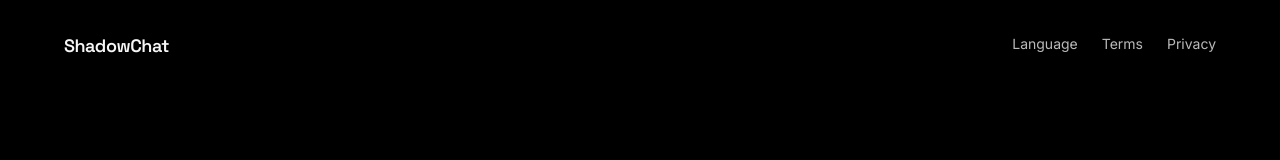
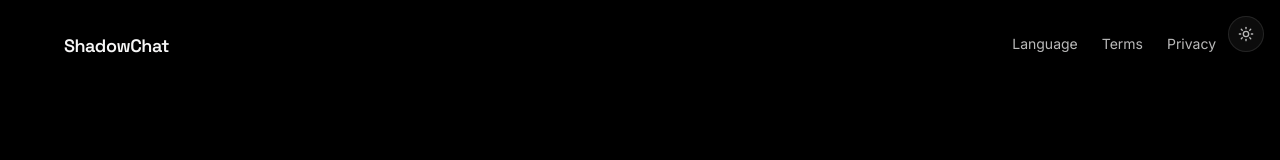
Before and after one commit to jaikisan157/shadowchat, a React (Vite) app in the folder app/: page / in a window 1280 px wide. Shown: the top 160 px of the page. Built offline with nearby package versions, Linux system fonts and the light colour scheme; no server answers.

Commit message:
Fix: remove waiting msg on match + light mode theme toggle + chat bg adapts to theme

```diff
--- a/app/src/App.tsx
+++ b/app/src/App.tsx
@@ -1,6 +1,7 @@
 import { useState, useEffect, useRef, useCallback } from 'react';
 import { gsap } from 'gsap';
 import { ScrollTrigger } from 'gsap/ScrollTrigger';
+import { Sun, Moon } from 'lucide-react';
 import { HeroSection } from '@/sections/HeroSection';
 import { ChatSection } from '@/sections/ChatSection';
 import { useWebSocket } from '@/hooks/useWebSocket';
@@ -10,6 +11,9 @@ gsap.registerPlugin(ScrollTrigger);
 
 function App() {
   const [showChat, setShowChat] = useState(false);
+  const [isDark, setIsDark] = useState(() => {
+    return localStorage.getItem('shadowchat_theme') !== 'light';
+  });
   const mainRef = useRef<HTMLDivElement>(null);
   const heroRef = useRef<HTMLDivElement>(null);
   const chatRef = useRef<HTMLDivElement>(null);
@@ -24,6 +28,19 @@ function App() {
     stopChat,
     newChat
   } = useWebSocket();
+
+  // Apply theme to html element
+  useEffect(() => {
+    if (isDark) {
+      document.documentElement.classList.remove('light');
+      localStorage.setItem('shadowchat_theme', 'dark');
+    } else {
+      document.documentElement.classList.add('light');
+      localStorage.setItem('shadowchat_theme', 'light');
+    }
+  }, [isDark]);
+
+  const toggleTheme = useCallback(() => setIsDark(d => !d), []);
 
   // Handle start chat from hero
   const handleStartChat = useCallback(() => {
@@ -76,12 +93,23 @@ function App() {
   }, [chatState.status, stopChat, showChat]);
 
   return (
-    <div ref={mainRef} className="relative bg-black min-h-screen">
+    <div ref={mainRef} className="relative min-h-screen" style={{ background: 'var(--dark-bg)' }}>
       {/* Grain Overlay */}
       <div className="grain-overlay" />
 
       {/* Vignette */}
       <div className="vignette" />
+
+      {/* Theme Toggle */}
+      <button
+        onClick={toggleTheme}
+        className="fixed top-4 right-4 z-[60] w-9 h-9 rounded-full flex items-center justify-center bg-dark-card border border-white/10 hover:border-white/20 transition-all shadow-lg"
+        title={isDark ? 'Switch to Light Mode' : 'Switch to Dark Mode'}
+      >
+        {isDark
+          ? <Sun className="w-4 h-4 text-text-secondary" />
+          : <Moon className="w-4 h-4 text-text-secondary" />}
+      </button>
 
       {/* Hero Section */}
       <div
--- a/app/src/hooks/useWebSocket.ts
+++ b/app/src/hooks/useWebSocket.ts
@@ -186,7 +186,8 @@ export function useWebSocket(): {
           partnerId: data.partnerId,
           isTyping: false,
           messages: [
-            ...prev.messages,
+            // Remove the "Looking for someone..." waiting message
+            ...prev.messages.filter(m => !(m.sender === 'system' && m.text.includes('Looking for'))),
             {
               id: generateMessageId(),
               text: data.message,
--- a/app/src/index.css
+++ b/app/src/index.css
@@ -35,6 +35,22 @@
     --dark-input: #141414;
     --text-primary: #F6F6F6;
     --text-secondary: #B8B8B8;
+    --border-color: rgba(255, 255, 255, 0.1);
+    --header-border: rgba(255, 255, 255, 0.12);
+  }
+
+  /* Light mode overrides */
+  .light {
+    --neon-cyan: #0891B2;
+    --neon-green: #059669;
+    --dark-bg: #F8FAFC;
+    --dark-card: #FFFFFF;
+    --dark-bubble: #F1F5F9;
+    --dark-input: #F1F5F9;
+    --text-primary: #0F172A;
+    --text-secondary: #64748B;
+    --border-color: rgba(0, 0, 0, 0.1);
+    --header-border: #E2E8F0;
   }
 }
 
@@ -82,10 +98,13 @@
 
 /* Recording Dot Pulse */
 @keyframes pulse-red {
-  0%, 100% {
+
+  0%,
+  100% {
     box-shadow: 0 0 10px rgba(255, 60, 60, 0.55);
     opacity: 1;
   }
+
   50% {
     box-shadow: 0 0 20px rgba(255, 60, 60, 0.8);
     opacity: 0.8;
@@ -98,10 +117,14 @@
 
 /* Typing Indicator Animation */
 @keyframes typing-bounce {
-  0%, 60%, 100% {
+
+  0%,
+  60%,
+  100% {
     transform: translateY(0);
     opacity: 0.4;
   }
+
   30% {
     transform: translateY(-6px);
     opacity: 1;
@@ -140,16 +163,16 @@
 }
 
 ::-webkit-scrollbar-track {
-  background: #000000;
+  background: var(--dark-bg);
 }
 
 ::-webkit-scrollbar-thumb {
-  background: #1A1A1A;
+  background: var(--dark-bubble);
   border-radius: 3px;
 }
 
 ::-webkit-scrollbar-thumb:hover {
-  background: #2A2A2A;
+  background: var(--dark-input);
 }
 
 /* Message Bubble Styles */
@@ -157,6 +180,10 @@
   background: var(--neon-cyan);
   color: #000000;
   border-radius: 10px 10px 2px 10px;
+}
+
+.light .message-bubble-user {
+  color: #FFFFFF;
 }
 
 .message-bubble-stranger {
@@ -172,7 +199,8 @@
 }
 
 /* Input Focus */
-input:focus, textarea:focus {
+input:focus,
+textarea:focus {
   outline: none;
   box-shadow: 0 0 0 1px rgba(0, 240, 255, 0.3);
 }
@@ -200,18 +228,18 @@ input:focus, textarea:focus {
   height: 100%;
   pointer-events: none;
   z-index: 1;
-  background: radial-gradient(ellipse at center, transparent 0%, transparent 50%, rgba(0,0,0,0.4) 100%);
+  background: radial-gradient(ellipse at center, transparent 0%, transparent 50%, rgba(0, 0, 0, 0.4) 100%);
 }
 
 /* Chat Area */
 .chat-area {
   background: var(--dark-card);
-  border: 1px solid rgba(255, 255, 255, 0.1);
+  border: 1px solid var(--border-color);
 }
 
 /* Header Border */
 .header-border {
-  border-bottom: 1px solid rgba(255, 255, 255, 0.12);
+  border-bottom: 1px solid var(--header-border);
 }
 
 /* Animations */
@@ -220,6 +248,7 @@ input:focus, textarea:focus {
     opacity: 0;
     transform: translateY(20px);
   }
+
   to {
     opacity: 1;
     transform: translateY(0);
@@ -231,6 +260,7 @@ input:focus, textarea:focus {
     opacity: 0;
     transform: translateX(40px);
   }
+
   to {
     opacity: 1;
     transform: translateX(0);
@@ -242,6 +272,7 @@ input:focus, textarea:focus {
     opacity: 0;
     transform: translateX(-40px);
   }
+
   to {
     opacity: 1;
     transform: translateX(0);
@@ -262,7 +293,8 @@ input:focus, textarea:focus {
 
 /* Mobile Viewport Height */
 .h-dvh {
-  height: 100vh; /* fallback */
+  height: 100vh;
+  /* fallback */
   height: 100dvh;
 }
 
@@ -273,6 +305,7 @@ input:focus, textarea:focus {
 
 /* Reduced Motion */
 @media (prefers-reduced-motion: reduce) {
+
   *,
   *::before,
   *::after {
--- a/app/src/sections/ChatSection.tsx
+++ b/app/src/sections/ChatSection.tsx
@@ -126,9 +126,9 @@ export function ChatSection({
   };
 
   return (
-    <div className="w-full h-dvh bg-black flex flex-col" style={{ height: '100dvh' }}>
+    <div className="w-full h-dvh flex flex-col" style={{ height: '100dvh', background: 'var(--dark-bg)' }}>
       {/* Header */}
-      <header className="h-14 md:h-16 header-border bg-black flex items-center justify-between px-3 md:px-[5vw] shrink-0">
+      <header className="h-14 md:h-16 header-border flex items-center justify-between px-3 md:px-[5vw] shrink-0" style={{ background: 'var(--dark-bg)' }}>
         {/* Logo */}
         <div className="flex items-center gap-2">
           <span className="font-heading font-semibold text-base md:text-lg text-text-primary">
```
